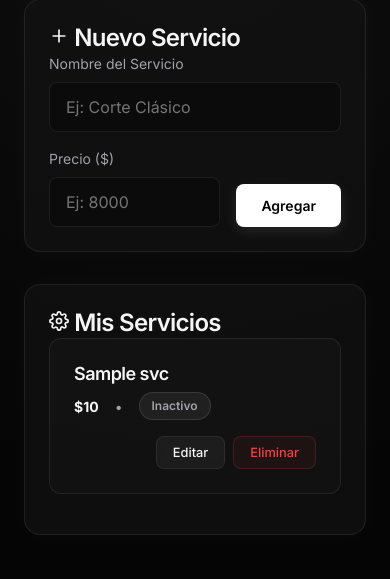
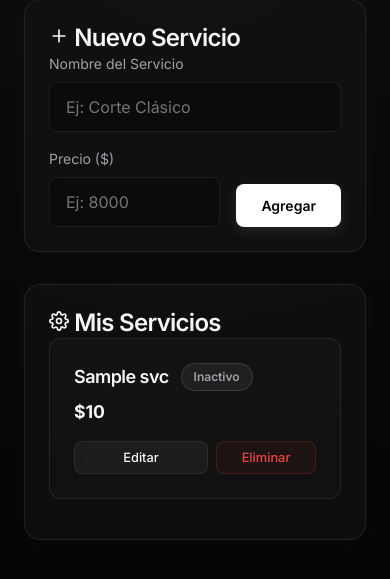
Before and after one commit to BrocatoSantino/whatsapp-bot, a FastAPI app: template app/admin/templates/servicios.html in a window 390 px wide. Shown: the part 125-704 px from the top of the page. Run offline with FastAPI, Linux system fonts and the light colour scheme; the template is opened without the code that fills it: most values are stand-ins (such as "Sample title", 1, 10 or a date in 2020).

Commit message:
fix: alinear botones en pc y mejorar diseño de tarjetas de servicio

```diff
--- a/app/admin/templates/base.html
+++ b/app/admin/templates/base.html
@@ -285,10 +285,7 @@
             }
 
             .navbar-brand-wrapper {
-                display: flex;
-                justify-content: space-between;
-                width: 100%;
-                align-items: center;
+                width: 100% !important;
             }
         }
 
@@ -299,7 +296,7 @@
     {% if not hide_navbar %}
     <nav class="navbar">
         <div class="navbar-content">
-            <div class="navbar-brand-wrapper" style="display: flex; justify-content: space-between; width: 100%; align-items: center;">
+            <div class="navbar-brand-wrapper" style="display: flex; justify-content: space-between; align-items: center;">
                 <a href="/admin" class="navbar-brand">
                     <span>{{ business_name }}</span>
                 </a>
--- a/app/admin/templates/servicios.html
+++ b/app/admin/templates/servicios.html
@@ -104,7 +104,15 @@
 
         .service-actions {
             width: 100%;
-            justify-content: flex-end;
+            display: flex;
+            gap: 0.5rem;
+        }
+        .service-actions > button,
+        .service-actions > form {
+            flex: 1;
+        }
+        .service-actions > form > button {
+            width: 100%;
         }
 
         .edit-form {
@@ -163,15 +171,16 @@
                 <!-- View Mode -->
                 <div class="service-content" style="display: flex; justify-content: space-between; align-items: center; width: 100%; flex-wrap: wrap; gap: 1rem;">
                     <div class="service-info">
-                        <h3>{{ service.name }}</h3>
-                        <div class="service-meta">
-                            <span><strong style="color: var(--text-primary);">${{ "{:,.0f}".format(service.price).replace(',', '.') }}</strong></span>
-                            <span>•</span>
+                        <div style="display: flex; align-items: center; gap: 0.75rem; margin-bottom: 0.5rem;">
+                            <h3 style="margin: 0;">{{ service.name }}</h3>
                             {% if service.active %}
                             <span class="status-badge status-active">Activo</span>
                             {% else %}
                             <span class="status-badge status-inactive">Inactivo</span>
                             {% endif %}
+                        </div>
+                        <div class="service-meta">
+                            <span><strong style="color: var(--text-primary); font-size: 1.1rem;">${{ "{:,.0f}".format(service.price).replace(',', '.') }}</strong></span>
                         </div>
                     </div>
                     <div class="service-actions">
```
